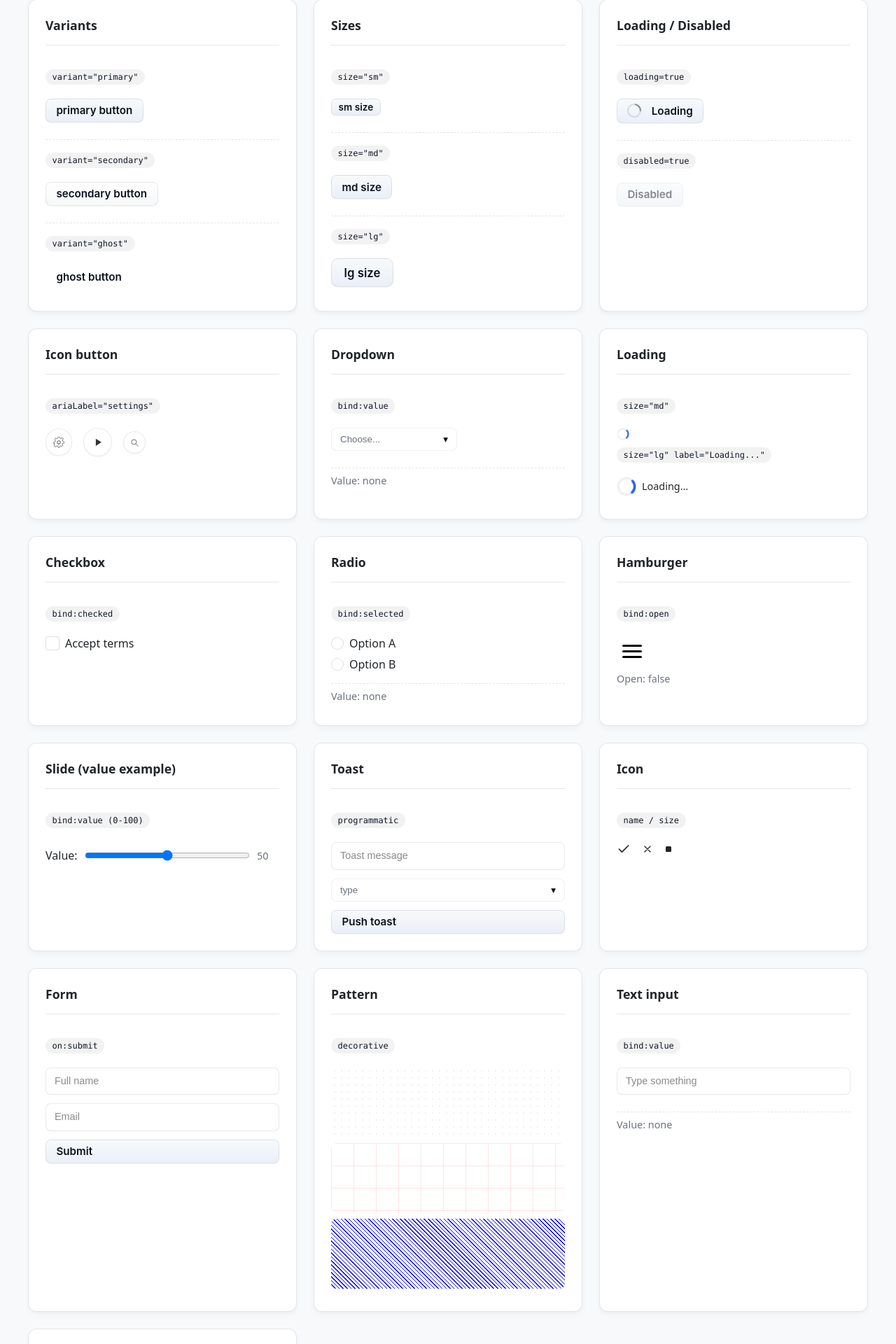
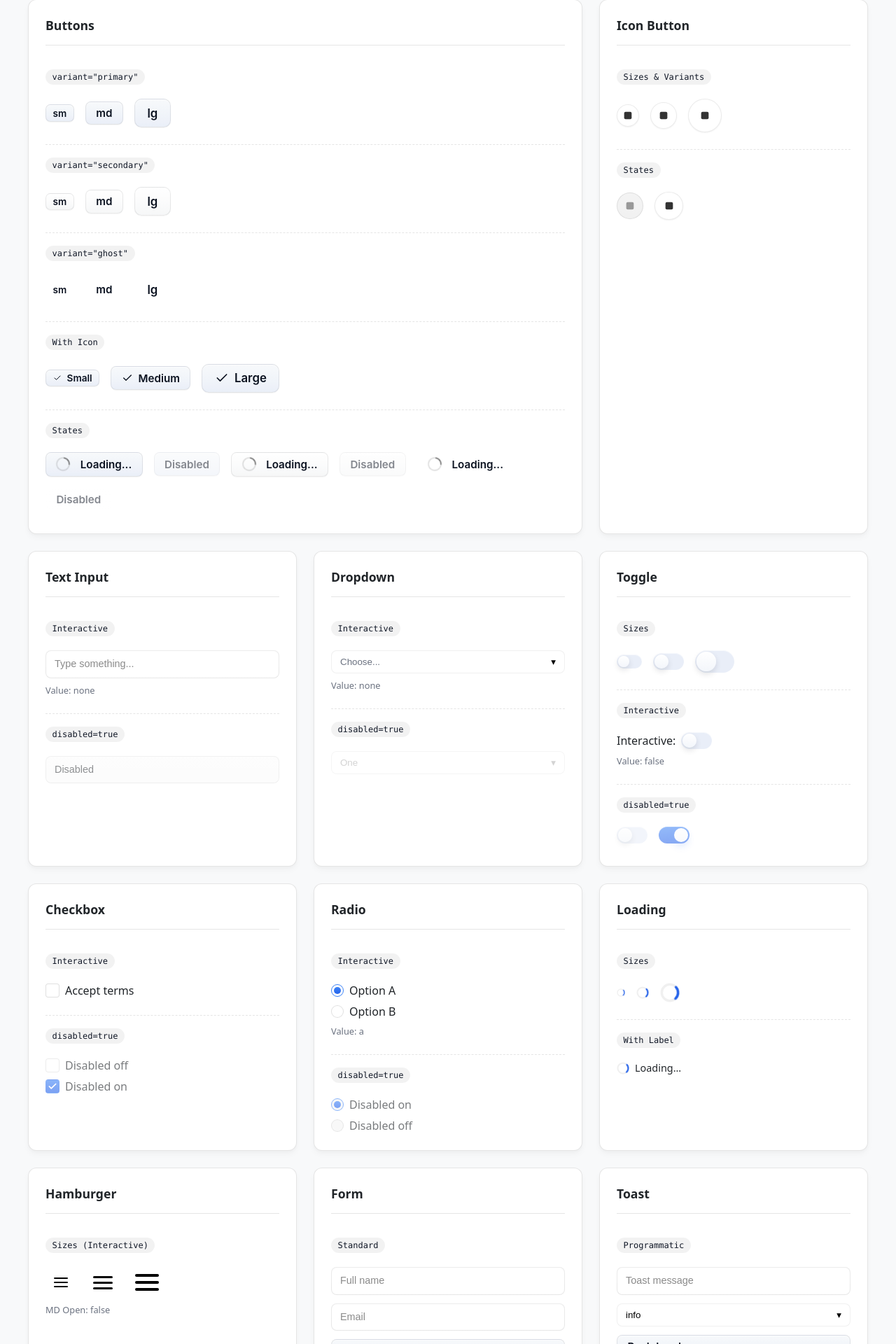
Before and after one commit to ricardojvsoares/Components, a SvelteKit app: page / in a window 1280 px wide. Shown: the part 223-2143 px from the top of the page at 70% size. Built offline with nearby package versions, Linux system fonts and the light colour scheme.

Commit message:
feat: enhance demo page with improved component interactivity and accessibility features

```diff
--- a/src/routes/+page.svelte
+++ b/src/routes/+page.svelte
@@ -20,139 +20,127 @@
 	const variants = ['primary', 'secondary', 'ghost'] as const;
 	const sizes = ['sm', 'md', 'lg'] as const;
 
+	// --- State for controls ---
 	let inputValue = $state('');
 	let inputChecked = $state(false);
+	let radioValue = $state('a');
 	let dropdownValue = $state('');
 	let hamburgerOpen = $state(false);
-	let slideValue = $state(50); // numeric value 0-100 for demo
-	let toastCount = $state(0);
-
-	function pushToast() {
-		toaster.push(inputValue || 'Empty message', {
-			type: dropdownValue as 'info' | 'success' | 'error'
-		});
-		toastCount++;
-	}
+	let slideValue = $state(50);
+	let toastMessage = $state('');
+	let toastType = $state('info');
 </script>
 
 <main class="demo-root">
 	<header class="demo-header">
 		<div>
 			<h1>Components demo</h1>
-			<p class="muted">Svelte 5 - demo page</p>
+			<p class="muted">Svelte 5 - Component Kitchen Sink</p>
 		</div>
 	</header>
 
 	<section class="demo-grid">
-		<div class="demo-card">
-			<h2>Variants</h2>
+		<!-- === Buttons === -->
+		<div class="demo-card demo-card--col-2">
+			<h2>Buttons</h2>
+			<!-- Variants x Sizes -->
 			{#each variants as v}
 				<div class="example">
 					<div class="chip">variant="{v}"</div>
 					<div class="row">
-						<Button variant={v as 'primary' | 'secondary' | 'ghost'}>{v} button</Button>
+						{#each sizes as s}
+							<Button variant={v} size={s}>{s}</Button>
+						{/each}
 					</div>
 				</div>
 			{/each}
-		</div>
 
-		<div class="demo-card">
-			<h2>Sizes</h2>
-			{#each sizes as s}
-				<div class="example">
-					<div class="chip">size="{s}"</div>
-					<div class="row">
-						<Button size={s as 'sm' | 'md' | 'lg'}>{s} size</Button>
-					</div>
-				</div>
-			{/each}
-		</div>
-
-		<div class="demo-card">
-			<h2>Loading / Disabled</h2>
+			<!-- With Icons -->
 			<div class="example">
-				<div class="chip">loading={true}</div>
+				<div class="chip">With Icon</div>
 				<div class="row">
-					<Button loading={true}>Loading</Button>
+					<Button size="sm">
+						<Icon name="check" size="sm" />
+						Small
+					</Button>
+					<Button size="md">
+						<Icon name="check" size="md" />
+						Medium
+					</Button>
+					<Button size="lg">
+						<Icon name="check" size="lg" />
+						Large
+					</Button>
 				</div>
 			</div>
+
+			<!-- States -->
 			<div class="example">
-				<div class="chip">disabled={true}</div>
+				<div class="chip">States</div>
 				<div class="row">
+					<Button loading={true}>Loading...</Button>
 					<Button disabled={true}>Disabled</Button>
+					<Button variant="secondary" loading={true}>Loading...</Button>
+					<Button variant="secondary" disabled={true}>Disabled</Button>
+					<Button variant="ghost" loading={true}>Loading...</Button>
+					<Button variant="ghost" disabled={true}>Disabled</Button>
 				</div>
 			</div>
 		</div>
 
+		<!-- === Icon Buttons === -->
 		<div class="demo-card">
-			<h2>Icon button</h2>
+			<h2>Icon Button</h2>
 			<div class="example">
-				<div class="chip">ariaLabel="settings"</div>
+				<div class="chip">Sizes & Variants</div>
 				<div class="row">
-					<IconButton ariaLabel="settings" size="md">
-						<svg
-							width="16"
-							height="16"
-							viewBox="0 0 24 24"
-							fill="none"
-							xmlns="http://www.w3.org/2000/svg"
-						>
-							<path
-								d="M12 15.5A3.5 3.5 0 1 0 12 8.5a3.5 3.5 0 0 0 0 7z"
-								stroke="currentColor"
-								stroke-width="1.2"
-								stroke-linecap="round"
-								stroke-linejoin="round"
-							/>
-							<path
-								d="M19.4 15a1.65 1.65 0 0 0 .33 1.82l.06.06a2 2 0 1 1-2.83 2.83l-.06-.06a1.65 1.65 0 0 0-1.82-.33 1.65 1.65 0 0 0-1 1.51V21a2 2 0 1 1-4 0v-.09a1.65 1.65 0 0 0-1-1.51 1.65 1.65 0 0 0-1.82.33l-.06.06A2 2 0 1 1 2.27 17.9l.06-.06a1.65 1.65 0 0 0 .33-1.82 1.65 1.65 0 0 0-1.51-1H3a2 2 0 1 1 0-4h.09a1.65 1.65 0 0 0 1.51-1 1.65 1.65 0 0 0-.33-1.82L4.27 6.6A2 2 0 1 1 7.1 3.77l.06.06a1.65 1.65 0 0 0 1.82.33H9a1.65 1.65 0 0 0 1-1.51V2a2 2 0 1 1 4 0v.09c0 .58.38 1.08 1 1.51h.03a1.65 1.65 0 0 0 1.82-.33l.06-.06A2 2 0 1 1 20.73 6.1l-.06.06a1.65 1.65 0 0 0-.33 1.82V9c.58 0 1.08.38 1.51 1h.09a2 2 0 1 1 0 4h-.09c-.43.62-.93 1-1.51 1z"
-								stroke="currentColor"
-								stroke-width="1"
-								stroke-linecap="round"
-								stroke-linejoin="round"
-							/>
-						</svg>
+					<IconButton ariaLabel="Settings" size="sm">
+						<Icon name="settings" />
 					</IconButton>
-					<IconButton
-						href="https://www.youtube.com/"
-						target="_blank"
-						ariaLabel="YouTube"
-						size="md"
-						theme="danger"
-					>
-						<svg
-							width="1em"
-							height="1em"
-							viewBox="0 0 24 24"
-							fill="currentColor"
-							xmlns="http://www.w3.org/2000/svg"
-						>
-							<path d="M8 5v14l11-7-11-7z" />
-						</svg>
+					<IconButton ariaLabel="Settings" size="md">
+						<Icon name="settings" />
 					</IconButton>
-					<IconButton ariaLabel="search" size="sm">
-						<svg
-							width="14"
-							height="14"
-							viewBox="0 0 24 24"
-							fill="none"
-							xmlns="http://www.w3.org/2000/svg"
-							><circle cx="11" cy="11" r="6" stroke="currentColor" stroke-width="1.2" /><path
-								d="M21 21l-4.35-4.35"
-								stroke="currentColor"
-								stroke-width="1.2"
-								stroke-linecap="round"
-							/></svg
-						>
+					<IconButton ariaLabel="Settings" size="lg">
+						<Icon name="settings" />
+					</IconButton>
+				</div>
+			</div>
+			<div class="example">
+				<div class="chip">States</div>
+				<div class="row">
+					<IconButton ariaLabel="Disabled" size="md" disabled={true}>
+						<Icon name="settings" />
+					</IconButton>
+					<IconButton href="https://www.google.com/" target="_blank" ariaLabel="Link" size="md">
+						<Icon name="link" />
 					</IconButton>
 				</div>
 			</div>
 		</div>
 
+		<!-- === Text Input === -->
+		<div class="demo-card">
+			<h2>Text Input</h2>
+			<div class="example">
+				<div class="chip">Interactive</div>
+				<div class="row">
+					<TextInput placeholder="Type something..." bind:value={inputValue} />
+				</div>
+				<div class="row muted small">Value: {inputValue || 'none'}</div>
+			</div>
+			<div class="example">
+				<div class="chip">disabled={true}</div>
+				<div class="row">
+					<TextInput placeholder="Can't type" value="Disabled" disabled={true} />
+				</div>
+			</div>
+		</div>
+
+		<!-- === Dropdown === -->
 		<div class="demo-card">
 			<h2>Dropdown</h2>
 			<div class="example">
-				<div class="chip">bind:value</div>
+				<div class="chip">Interactive</div>
 				<div class="row">
 					<Dropdown
 						items={[
@@ -164,100 +152,176 @@
 						placeholder="Choose..."
 					/>
 				</div>
+				<div class="row muted small">Value: {dropdownValue || 'none'}</div>
 			</div>
-			<div class="row muted">Value: {dropdownValue || 'none'}</div>
-		</div>
-
-		<div class="demo-card">
-			<h2>Loading</h2>
 			<div class="example">
-				<div class="chip">size="md"</div>
-				<div class="row single">
-					<Loading size="md" />
-				</div>
-				<div class="chip">size="lg" label="Loading..."</div>
-				<div class="row single">
-					<Loading size="lg" label="Loading..." />
+				<div class="chip">disabled={true}</div>
+				<div class="row">
+					<Dropdown
+						items={[{ label: 'One', value: '1' }]}
+						value="1"
+						placeholder="Choose..."
+						disabled={true}
+					/>
 				</div>
 			</div>
 		</div>
 
+		<!-- === Toggles === -->
+		<div class="demo-card">
+			<h2>Toggle</h2>
+			<div class="example">
+				<div class="chip">Sizes</div>
+				<div class="row">
+					<Toggle size="sm" />
+					<Toggle size="md" />
+					<Toggle size="lg" />
+				</div>
+			</div>
+			<div class="example">
+				<div class="chip">Interactive</div>
+				<div class="row">
+					<label class="interactive-label">
+						Interactive:
+						<Toggle bind:checked={inputChecked} />
+					</label>
+				</div>
+				<div class="row muted small">Value: {String(inputChecked)}</div>
+			</div>
+			<div class="example">
+				<div class="chip">disabled={true}</div>
+				<div class="row">
+					<Toggle size="md" checked={false} disabled={true} />
+					<Toggle size="md" checked={true} disabled={true} />
+				</div>
+			</div>
+		</div>
+
+		<!-- === Checkbox === -->
 		<div class="demo-card">
 			<h2>Checkbox</h2>
 			<div class="example">
-				<div class="chip">bind:checked</div>
+				<div class="chip">Interactive</div>
 				<div class="row single">
 					<Checkbox bind:checked={inputChecked} label="Accept terms" />
 				</div>
 			</div>
-		</div>
-
-		<div class="demo-card">
-			<h2>Radio</h2>
 			<div class="example">
-				<div class="chip">bind:selected</div>
-				<div class="stacked-example" style="gap: 0.5rem;">
-					<Radio name="group1" value="a" bind:selected={dropdownValue} label="Option A" />
-					<Radio name="group1" value="b" bind:selected={dropdownValue} label="Option B" />
-				</div>
-			</div>
-			<div class="row muted">Value: {dropdownValue || 'none'}</div>
-		</div>
-
-		<div class="demo-card">
-			<h2>Hamburger</h2>
-			<div class="example">
-				<div class="chip">bind:open</div>
-				<div class="row single">
-					<Hamburger bind:open={hamburgerOpen} size="md" />
-				</div>
-				<div class="row muted">Open: {String(hamburgerOpen)}</div>
-			</div>
-		</div>
-
-		<div class="demo-card">
-			<h2>Slide (value example)</h2>
-			<div class="example">
-				<div class="chip">bind:value (0-100)</div>
-				<div class="row single">
-					<Slide bind:value={slideValue} direction="horizontal">
-						<div style="padding: 1rem; border: 1px dashed var(--border-color); border-radius: 6px;">
-							Slide content at {slideValue}% width
-						</div>
-					</Slide>
-				</div>
-				<div class="row">
-					<label style="display:flex;align-items:center;gap:0.5rem; width: 100%">
-						Value:
-						<input type="range" min="0" max="100" bind:value={slideValue} style="width: 100%" />
-						<span class="muted" style="min-width: 2rem;">{slideValue}</span>
-					</label>
+				<div class="chip">disabled={true}</div>
+				<div class="stacked-example" style="gap: 0.5rem">
+					<Checkbox checked={false} disabled={true} label="Disabled off" />
+					<Checkbox checked={true} disabled={true} label="Disabled on" />
 				</div>
 			</div>
 		</div>
 
+		<!-- === Radio === -->
+		<div class="demo-card">
+			<h2>Radio</h2>
+			<div class="example">
+				<div class="chip">Interactive</div>
+				<div class="stacked-example" style="gap: 0.5rem">
+					<Radio name="group1" value="a" bind:selected={radioValue} label="Option A" />
+					<Radio name="group1" value="b" bind:selected={radioValue} label="Option B" />
+				</div>
+				<div class="row muted small">Value: {radioValue || 'none'}</div>
+			</div>
+			<div class="example">
+				<div class="chip">disabled={true}</div>
+				<div class="stacked-example" style="gap: 0.5rem">
+					<Radio name="group2" value="c" selected="c" disabled={true} label="Disabled on" />
+					<Radio name="group2" value="d" selected="c" disabled={true} label="Disabled off" />
+				</div>
+			</div>
+		</div>
+
+		<!-- === Loading === -->
+		<div class="demo-card">
+			<h2>Loading</h2>
+			<div class="example">
+				<div class="chip">Sizes</div>
+				<div class="row single">
+					<Loading size="sm" />
+					<Loading size="md" />
+					<Loading size="lg" />
+				</div>
+			</div>
+			<div class="example">
+				<div class="chip">With Label</div>
+				<div class="row single">
+					<Loading size="md" label="Loading..." />
+				</div>
+			</div>
+		</div>
+
+		<!-- === Hamburger === -->
+		<div class="demo-card">
+			<h2>Hamburger</h2>
+			<div class="example">
+				<div class="chip">Sizes (Interactive)</div>
+				<div class="row single">
+					<Hamburger size="sm" />
+					<Hamburger bind:open={hamburgerOpen} size="md" />
+					<Hamburger size="lg" />
+				</div>
+				<div class="row muted small">MD Open: {String(hamburgerOpen)}</div>
+			</div>
+		</div>
+
+		<!-- === Form === -->
+		<div class="demo-card">
+			<h2>Form</h2>
+			<div class="example">
+				<div class="chip">Standard</div>
+				<div class="stacked-example">
+					<Form on:submit={(e) => console.log('form submit', e.detail)}>
+						<TextInput name="fullName" placeholder="Full name" />
+						<TextInput name="email" placeholder="Email" type="email" />
+						<Button type="submit">Submit</Button>
+					</Form>
+				</div>
+			</div>
+			<div class="example">
+				<div class="chip">Disabled</div>
+				<div class="stacked-example">
+					<Form>
+						<TextInput name="fullName" placeholder="Full name" disabled={true} />
+						<TextInput name="email" placeholder="Email" type="email" disabled={true} />
+						<Button type="submit" disabled={true}>Submit</Button>
+					</Form>
+				</div>
+			</div>
+		</div>
+
+		<!-- === Toast === -->
 		<div class="demo-card">
 			<h2>Toast</h2>
 			<div class="example">
-				<div class="chip">programmatic</div>
+				<div class="chip">Programmatic</div>
 				<div class="stacked-example">
-					<TextInput placeholder="Toast message" bind:value={inputValue} />
+					<TextInput placeholder="Toast message" bind:value={toastMessage} />
 					<Dropdown
 						items={[
 							{ label: 'info', value: 'info' },
 							{ label: 'success', value: 'success' },
 							{ label: 'error', value: 'error' }
 						]}
-						bind:value={dropdownValue}
+						bind:value={toastType}
 						placeholder="type"
 					/>
-					<Button onclick={pushToast}>Push toast</Button>
+					<Button
+						onclick={() =>
+							toaster.push(toastMessage || 'Empty message', {
+								type: toastType as 'info' | 'success' | 'error'
+							})}
+					>
+						Push toast
+					</Button>
 				</div>
 			</div>
 		</div>
 
-		<Toast />
-
+		<!-- === Icon === -->
 		<div class="demo-card">
 			<h2>Icon</h2>
 			<div class="example">
@@ -265,25 +329,38 @@
 				<div class="row">
 					<Icon name="check" size="lg" />
 					<Icon name="close" size="md" />
-					<Icon size="sm" />
+					<Icon name="settings" size="sm" />
+					<Icon name="link" />
+					<Icon name="default" size="lg" />
 				</div>
 			</div>
 		</div>
 
+		<!-- === Slide === -->
 		<div class="demo-card">
-			<h2>Form</h2>
+			<h2>Slide (value example)</h2>
 			<div class="example">
-				<div class="chip">on:submit</div>
-				<div class="stacked-example">
-					<Form onSubmit={(data: unknown) => console.log('form submit', data)}>
-						<TextInput name="fullName" placeholder="Full name" />
-						<TextInput name="email" placeholder="Email" />
-						<Button type="submit">Submit</Button>
-					</Form>
+				<div class="chip">bind:value (0-100)</div>
+				<div class="row single">
+					<Slide bind:value={slideValue} direction="horizontal">
+						<div
+							style="padding: 1rem; border: 1px dashed var(--border-color); border-radius: 6px; min-height: 50px;"
+						>
+							Slide content at {slideValue}% width
+						</div>
+					</Slide>
+				</div>
+				<div class="row">
+					<label class="interactive-label" style="width: 100%">
+						Value:
+						<input type="range" min="0" max="100" bind:value={slideValue} style="width: 100%" />
+						<span class="muted" style="min-width: 2rem">{slideValue}</span>
+					</label>
 				</div>
 			</div>
 		</div>
 
+		<!-- === Pattern === -->
 		<div class="demo-card">
 			<h2>Pattern</h2>
 			<div class="example">
@@ -295,53 +372,13 @@
 					<Pattern variant="grid" size="lg" color="rgba(255, 0, 0, 0.1)" />
 				</div>
 				<div class="row single">
-					<Pattern variant="stripes" size="sm" color="#0000FF" class="h-48 rounded-full" />
+					<Pattern variant="stripes" size="sm" color="#0000FF" />
 				</div>
 			</div>
 		</div>
+	</section>
 
-		<div class="demo-card">
-			<h2>Text input</h2>
-			<div class="example">
-				<div class="chip">bind:value</div>
-				<div class="row">
-					<TextInput placeholder="Type something" bind:value={inputValue} />
-				</div>
-			</div>
-			<div class="row muted">Value: {inputValue || 'none'}</div>
-		</div>
-
-		<div class="demo-card">
-			<h2>Toggle</h2>
-			<div class="example">
-				<div class="chip">size="md"</div>
-				<div class="row">
-					<Toggle />
-				</div>
-			</div>
-			<div class="example">
-				<div class="chip">size="sm"</div>
-				<div class="row">
-					<Toggle size="sm" />
-				</div>
-			</div>
-			<div class="example">
-				<div class="chip">size="lg"</div>
-				<div class="row">
-					<Toggle size="lg" />
-				</div>
-			</div>
-			<div class="example">
-				<div class="row">
-					<label style="display:flex;align-items:center;gap:0.5rem">
-						Interactive:
-						<Toggle bind:checked={inputChecked} />
-					</label>
-				</div>
-			</div>
-			<div class="row muted">Value: {String(inputChecked)}</div>
-		</div>
-	</section>
+	<Toast />
 </main>
 
 <style>
@@ -429,6 +466,18 @@
 			transform 0.2s,
 			box-shadow 0.2s,
 			border-color 0.2s;
+		/* Allow cards to span columns */
+		grid-column: span 1;
+	}
+
+	.demo-card--col-2 {
+		grid-column: span 1;
+	}
+	/* At wider breakpoints, allow col-2 to span */
+	@media (min-width: 960px) {
+		.demo-card--col-2 {
+			grid-column: span 2;
+		}
 	}
 
 	.demo-card:hover {
@@ -488,6 +537,10 @@
 		color: var(--muted-fg);
 		font-size: 0.9rem;
 	}
+	.muted.small {
+		font-size: 0.8rem;
+		margin-top: 0.5rem;
+	}
 
 	/* Helper for stacked controls like in Toast and Form */
 	.stacked-example {
@@ -506,7 +559,16 @@
 
 	/* Ensure inputs and dropdowns in rows or stacks can grow */
 	.row > :global(input[type='text']),
-	.row > :global(.dropdown-wrapper) {
+	.row > :global(.dropdown) {
 		flex-grow: 1;
+		min-width: 150px;
+	}
+
+	/* Helper for interactive labels */
+	.interactive-label {
+		display: flex;
+		align-items: center;
+		gap: 0.5rem;
+		cursor: pointer;
 	}
 </style>
```
